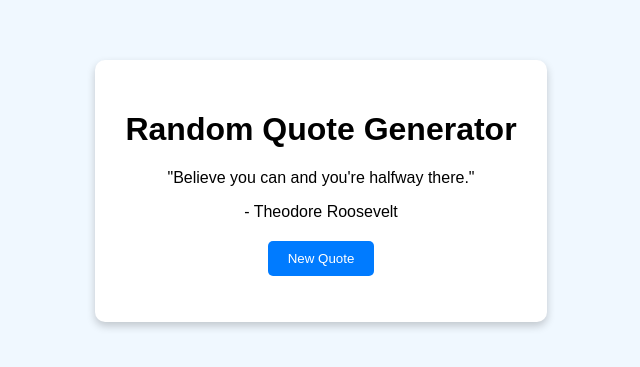
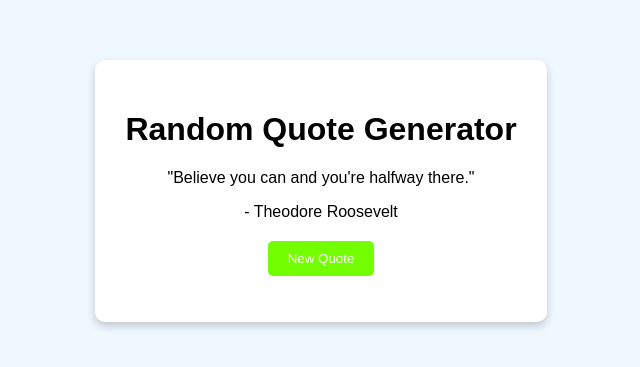
Before and after one commit to kkomalpreetkaur3/Module05_Hackathon, a plain HTML site: page index.html in a window 1280 px wide. Shown: the part 209-576 px from the top of the page, without its empty margins (319-959 px from the left). Drawn offline with Linux system fonts and the light colour scheme.

Commit message:
updated thestyle.css

```diff
--- a/style.css
+++ b/style.css
@@ -24,7 +24,7 @@ button {
     padding: 10px 20px;
     border: none;
     border-radius: 5px;
-    background-color: #007bff;
+    background-color: #73ff00;
     color: white;
     cursor: pointer;
 }
```
